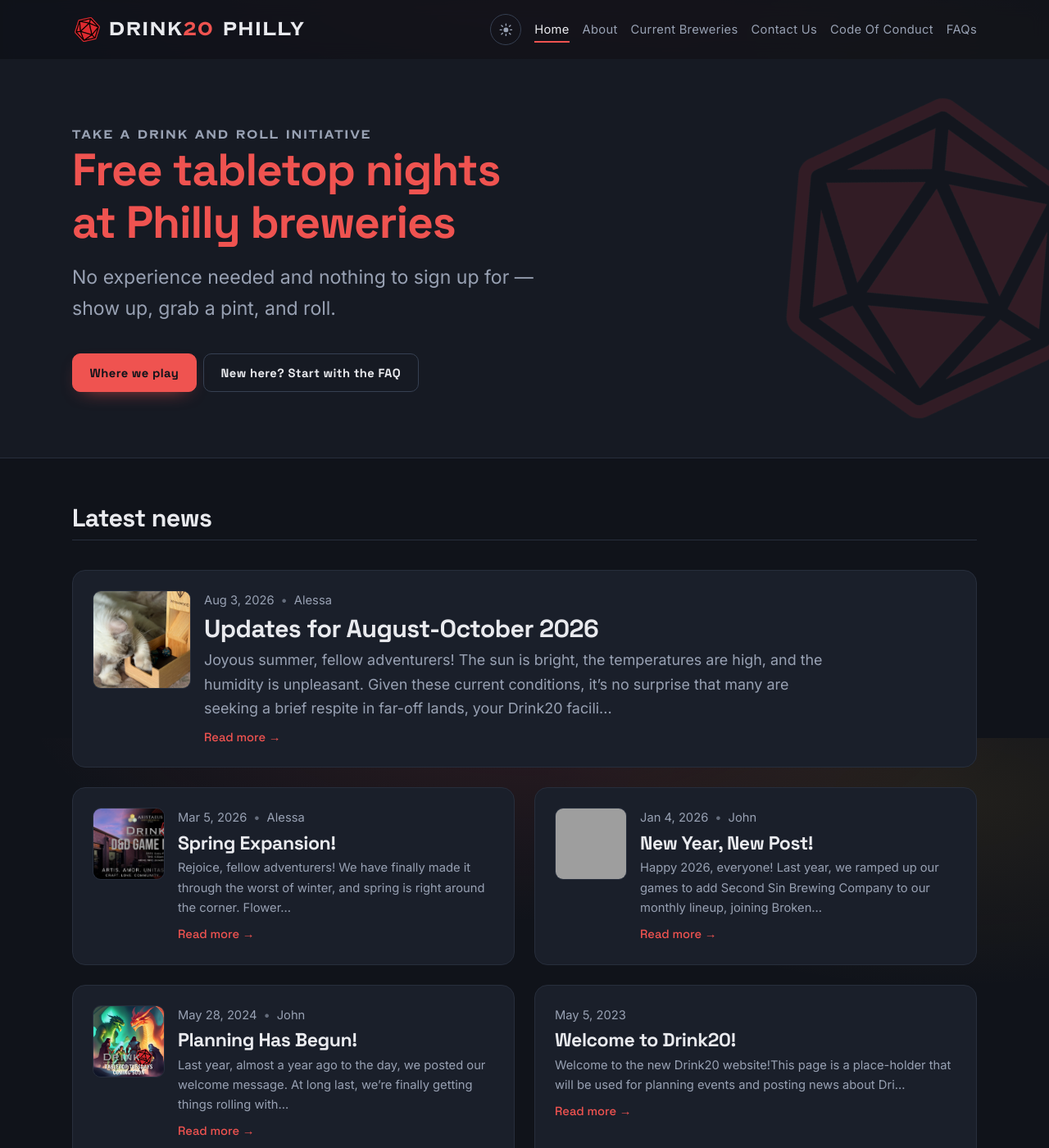
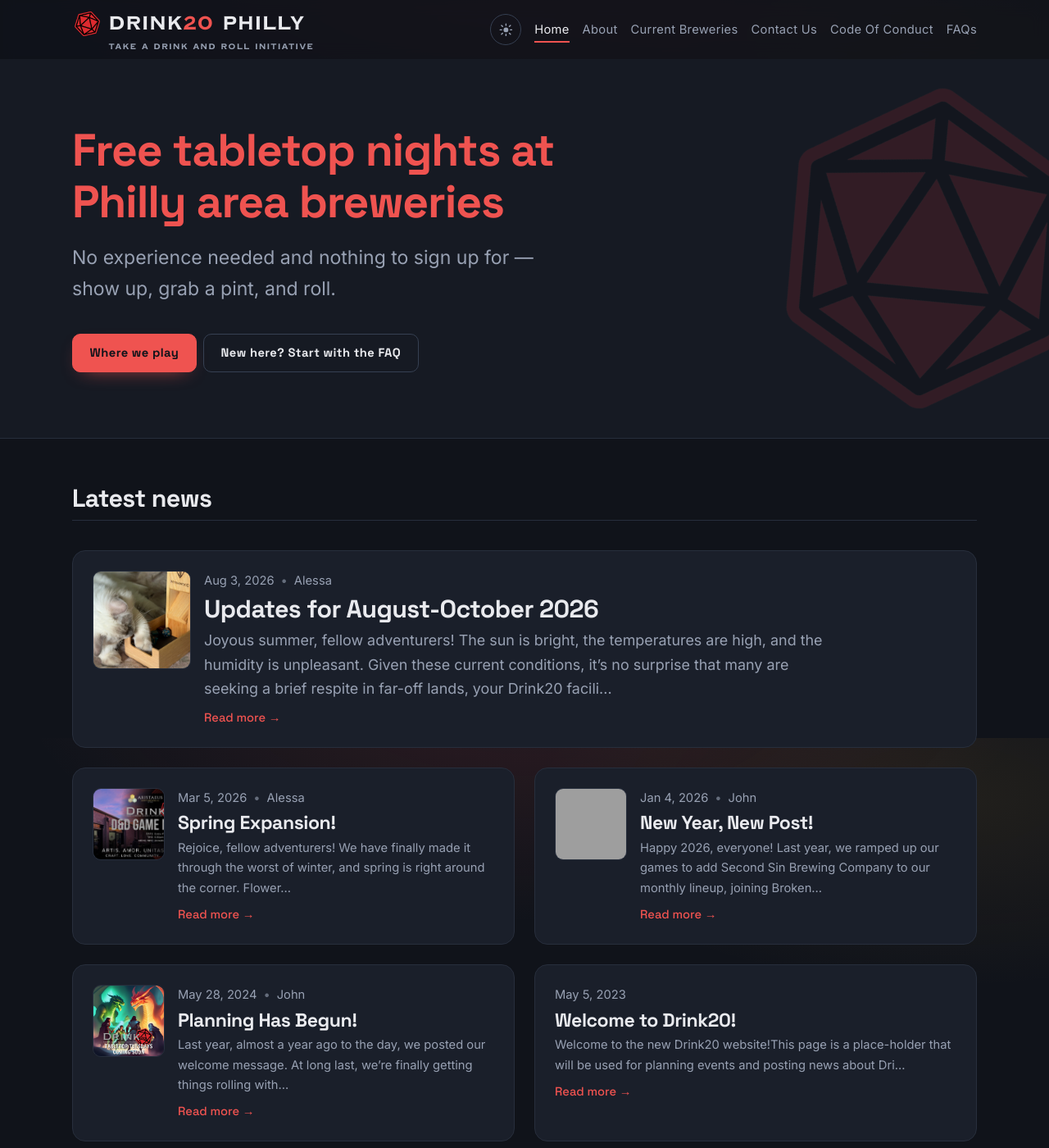
Before and after one commit to jmahlman/drink20.com, a Jekyll site: the page built from index.html, in a window 1280 px wide and 1400 px high. Shown: the whole window at 82% size. Built offline with Jekyll 4.4.1, drawn with Linux system fonts in a browser that asks for light colours; the list of posts is cut into pages by our own code; grey boxes are pictures that could not be loaded.

Commit message:
Tuck the tagline under the masthead wordmark
Reproduces the logo lockup in live text: the tagline hangs off the
wordmark rather than the die, and sits on every page instead of only the
home page. The hero drops its eyebrow as a result, leaving headline,
supporting line, buttons.

The tagline is outside the <a>, so the home link reads as just the group's
name to a screen reader rather than name-plus-tagline.

Fixes a masthead overflow this exposed: Copperplate caps are wide enough
that at 375px the wordmark squeezed the theme and menu buttons past the
container padding, clipping the menu button at the viewport edge. The
wordmark and die now come down a size below 36rem, and the tagline hides.

Co-Authored-By: Claude Opus 5 <noreply@anthropic.com>

```diff
--- a/_includes/header.html
+++ b/_includes/header.html
@@ -1,6 +1,11 @@
 <header class="masthead">
 	<div class="container masthead__inner">
-		<a class="brand" href="{{ '/' | relative_url }}">
+		{%- comment -%}
+		The tagline sits outside the link so the home link reads as just the
+		group's name, rather than name-plus-tagline, to a screen reader.
+		{%- endcomment -%}
+		<div class="brand">
+			<a class="brand__link" href="{{ '/' | relative_url }}">
 				{%- comment -%}
 				The blank die reads cleaner at 37px — the wordmark beside it already
 				says "20", so the numeral in the icon is just noise at this size.
@@ -12,8 +17,10 @@
 					width="128"
 					height="128"
 				/>
-			<span class="brand__text">Drink<span class="brand__accent">20</span> Philly</span>
+				<span class="brand__name">Drink<span class="brand__accent">20</span> Philly</span>
 			</a>
+			<p class="brand__tagline">{{ site.description }}</p>
+		</div>
 
 		<div class="masthead__actions">
 			{%- include theme-toggle.html -%}
--- a/_layouts/home.html
+++ b/_layouts/home.html
@@ -4,8 +4,7 @@ layout: default
 <section class="hero">
 	<div class="container">
 		<div class="hero__inner">
-			<p class="eyebrow eyebrow--brand">{{ site.description }}</p>
-			<h1 class="hero__title">Free tabletop nights at Philly breweries</h1>
+			<h1 class="hero__title">Free tabletop nights at Philly area breweries</h1>
 			<p class="lede">
 				No experience needed and nothing to sign up for — show up, grab a
 				pint, and roll.
--- a/_sass/_layout.scss
+++ b/_sass/_layout.scss
@@ -21,25 +21,63 @@
 	min-height: 4.5rem;
 }
 
+/* The masthead lockup: die + wordmark, with the tagline tucked underneath and
+   aligned to the wordmark rather than the die — the way the logo art sets it. */
 .brand {
+	display: flex;
+	flex-direction: column;
+	gap: 0.28em;
+	font-family: var(--font-brand);
+	/* 700 is Copperplate CC's "Bold"; the 400 cut is too light to hold the
+	   masthead, and using one weight keeps this to a single font request. */
+	font-weight: 700;
+	line-height: 1;
+}
+
+.brand__link {
 	display: inline-flex;
 	align-items: center;
 	gap: var(--space-2xs);
 	color: var(--text);
 	text-decoration: none;
-	font-family: var(--font-brand);
-	/* 700 is Copperplate CC's "Bold"; the 400 cut is too light to hold the
-	   masthead at this size. */
-	font-weight: 700;
 	/* Copperplate is a caps face and wants air between the letters. */
 	letter-spacing: 0.06em;
 	font-size: var(--step-1);
-	line-height: 1;
 	white-space: nowrap;
 }
 
-.brand:hover {
+.brand__link:hover {
 	color: var(--text);
+}
+
+.brand__tagline {
+	/* Indent past the die so the tagline hangs off the wordmark, not the icon:
+	   mark width (2.3rem) + the flex gap. */
+	margin-left: calc(2.3rem + var(--space-2xs));
+	font-size: 0.6rem;
+	letter-spacing: 0.16em;
+	color: var(--text-muted);
+	white-space: nowrap;
+}
+
+/* Below this the masthead needs the room for the toggle and menu button.
+   Copperplate caps are wide, so the wordmark comes down a size too or it
+   squeezes the buttons past the container padding. */
+@media (max-width: 36rem) {
+	.brand__tagline {
+		display: none;
+	}
+
+	.brand__link {
+		font-size: 0.95rem;
+		letter-spacing: 0.04em;
+		gap: var(--space-3xs);
+	}
+
+	.brand__mark {
+		width: 1.9rem;
+		height: 1.9rem;
+	}
 }
 
 .brand__mark {
@@ -50,11 +88,11 @@
 }
 
 /* 72° is one face of a d20 — the die lands back on itself. */
-.brand:hover .brand__mark {
+.brand__link:hover .brand__mark {
 	transform: rotate(72deg);
 }
 
-.brand__text .brand__accent {
+.brand__accent {
 	color: var(--accent);
 }
 
```
Lines whose indentation alone changed are shown as unchanged.
